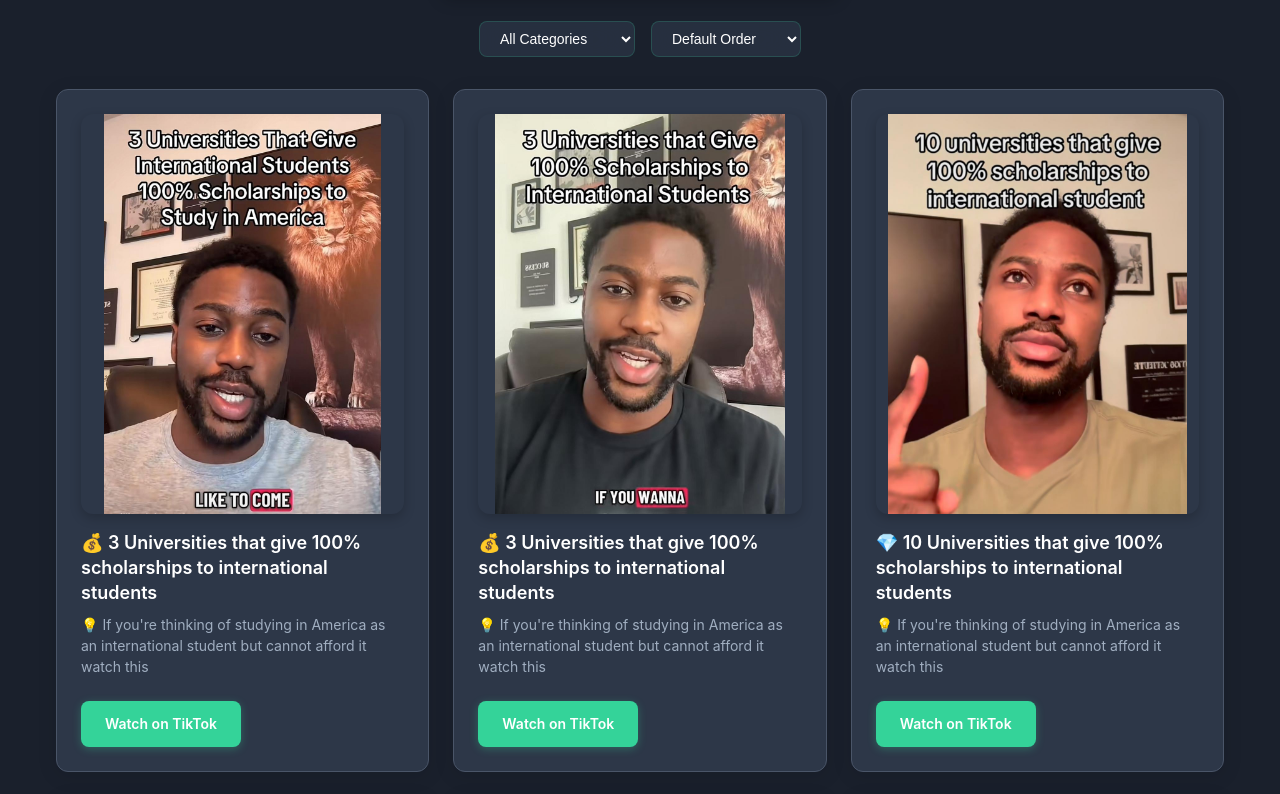
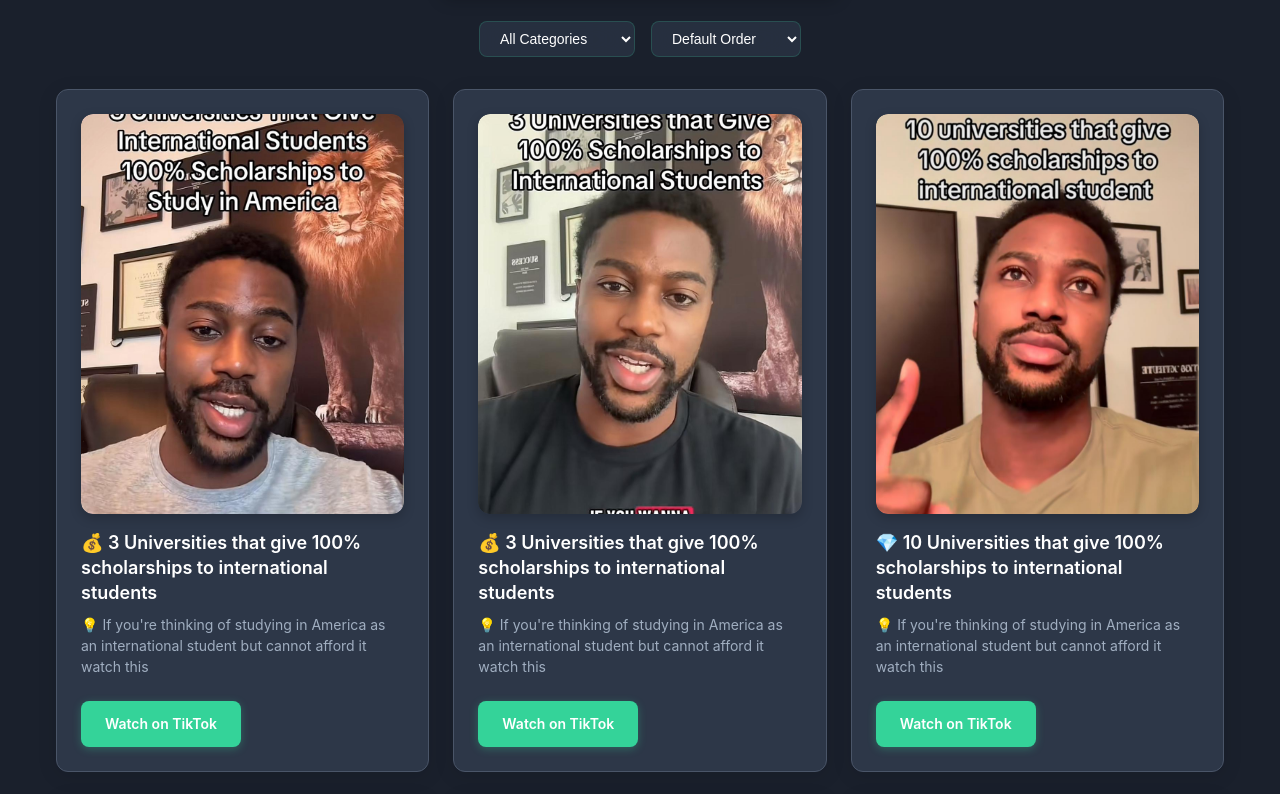
Before and after one commit to saramohammedemail1809-beep/Tiktok.website, a plain HTML site: page index.html in a window 1280 px wide. Shown: the part 506-1300 px from the top of the page. Drawn offline with Linux system fonts and the light colour scheme.

Commit message:
fix image cropping, make covers fit perfectly

```diff
--- a/script.js
+++ b/script.js
@@ -469,7 +469,7 @@ function createVideoCard(video) {
         img.style.cssText = `
             width: 100%;
             height: 100%;
-            object-fit: contain;
+            object-fit: cover;
             object-position: center;
             border-radius: var(--radius-lg);
             display: block;
--- a/style.css
+++ b/style.css
@@ -1019,7 +1019,7 @@ body::before {
 .video-cover img {
     width: 100%;
     height: 100%;
-    object-fit: contain;
+    object-fit: cover;
     object-position: center;
     border-radius: var(--radius-lg);
     display: block;
```
